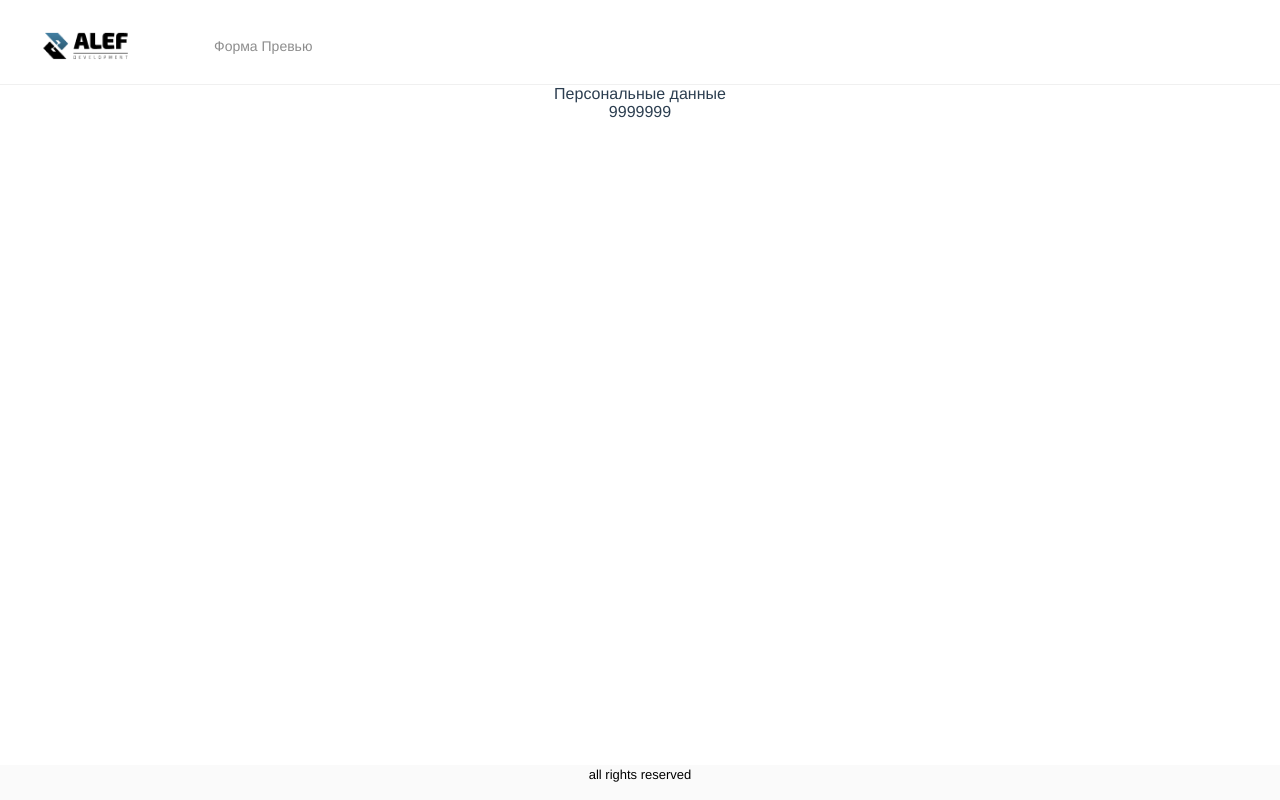
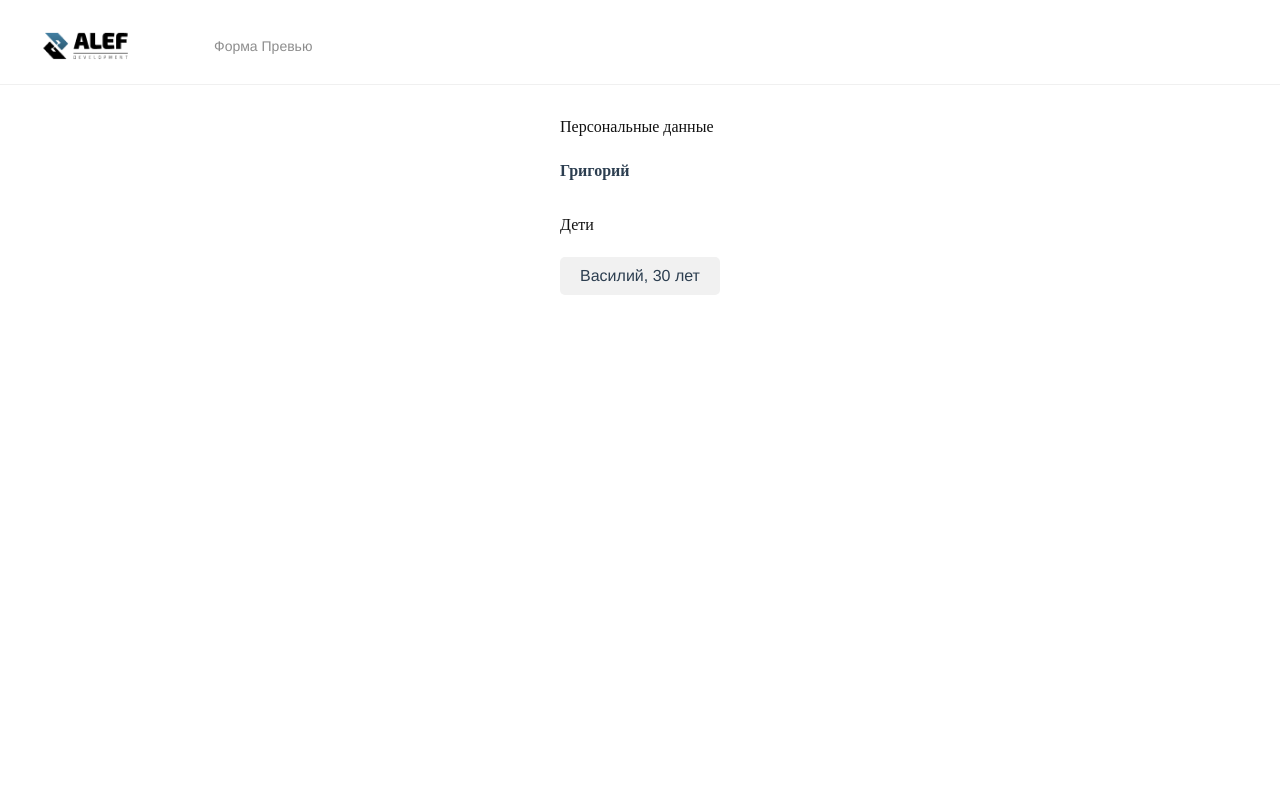
Before and after one commit to MoisGames/test-vue-add-children, a Vue app: page /#/preview in a window 1280 px wide. Shown: the top 800 px of the page. Built offline with nearby package versions, Linux system fonts and the light colour scheme.

Commit message:
feat На странице Preview Теперь готовы блоки персональных данных и данных о детях, заполнены моковыми данными.

```diff
--- a/src/components/preview/PreviewBlock.vue
+++ b/src/components/preview/PreviewBlock.vue
@@ -1,7 +1,15 @@
 <template>
     <div class="preview-block__wrapper">
-        <label class="preview-block__label">Персональные данные</label>
+        <div class="preview-block__personal_wrapper">
+        <label class="preview-block__label_main">Персональные данные</label>
+        <label class="preview-block__label_information">Григорий</label>
     </div>
+    <div class="preview-block__children_wrapper">
+        <label class="preview-block__label_main">Дети</label>
+        <div class="preview-block__children_list">Василий, 30 лет</div>
+    </div>
+    </div>
+
 </template>
 <script>
 export default {
@@ -9,5 +17,59 @@ export default {
 }
 </script>
 <style>
+.preview-block__wrapper {
+    display: flex;
+    flex-direction: column;
+    justify-content: start;
+    align-items: start;
+}
+.preview-block__personal_wrapper {
+    display: flex;
+    flex-direction: column;
+    justify-content: center;
+    align-items: start;
+    margin-top: 30px;
+    width: Hug (197px)px;
+    height: Hug (68px)px;
+    gap: 20px;
+    opacity: 0px;
 
+}
+.preview-block__label_main {
+    font-family: "Montserrat-light";
+    font-size: 16px;
+    font-weight: 500;
+    line-height: 24px;
+    text-align: left;
+    color: rgba(17, 17, 17, 1);
+
+}
+.preview-block__label_information {
+    font-family: "Montserrat";
+    font-size: 16px;
+    font-weight: 700;
+    line-height: 24px;
+    text-align: left;
+
+}
+.preview-block__children_wrapper {
+    display: flex;
+    flex-direction: column;
+    justify-content: center;
+    align-items: start;
+    margin-top: 30px;
+    width: Hug (197px)px;
+    gap: 20px;
+    opacity: 0px;
+}
+.preview-block__children_list {
+    width: Hug (143px)px;
+    height: Hug (44px)px;
+    padding: 10px 20px 10px 20px;
+    gap: 10px;
+    border-radius: 5px;
+    opacity: 0px;
+    background-color: rgba(241, 241, 241, 1);
+
+}
 </style>
--- a/src/pages/PreviewPage.vue
+++ b/src/pages/PreviewPage.vue
@@ -1,6 +1,5 @@
 <template>
   <PreviewBlock />
-9999999
 </template>
 <script>
 import PreviewBlock from '@/components/preview/PreviewBlock.vue';
```
